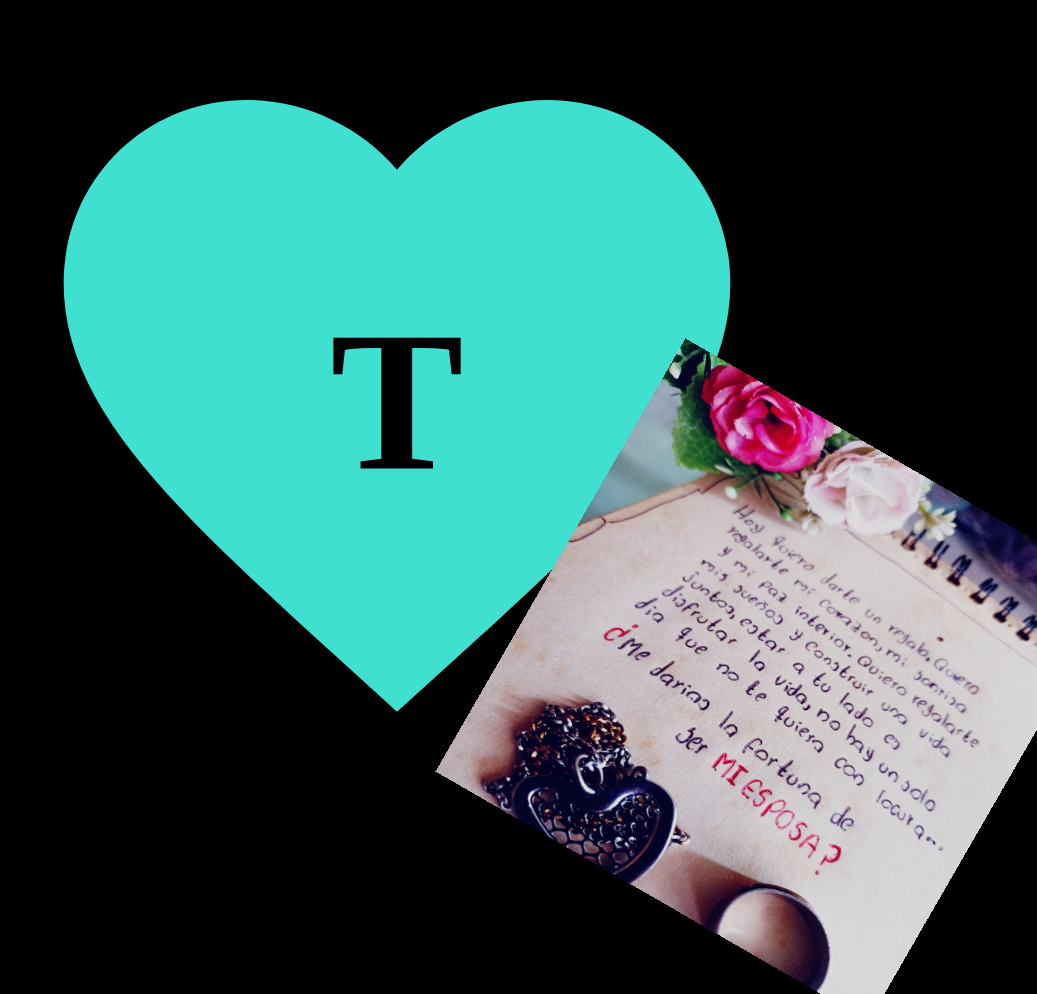
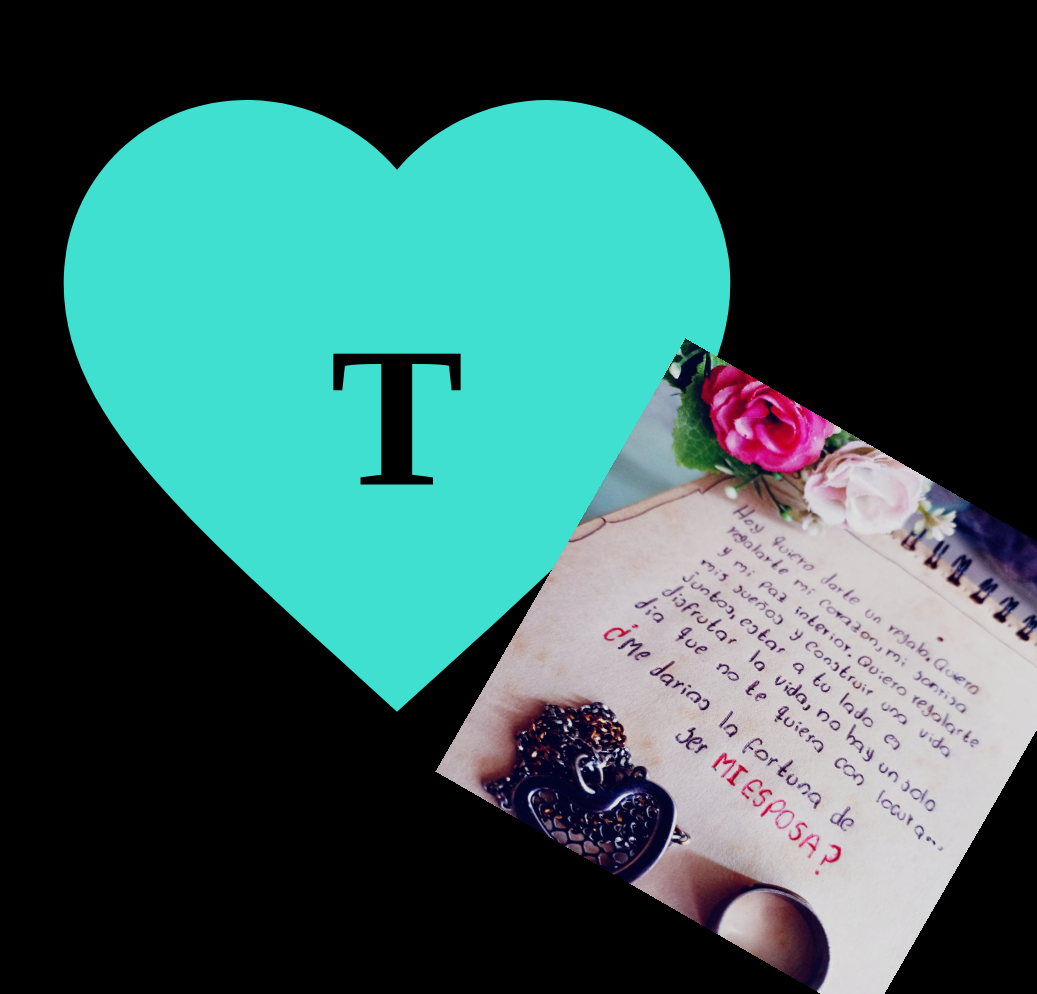
Before and after one commit to aquilezx/Tatty.github.io, a plain HTML site: page index.html in a window 1280 px wide. Shown: the top 994 px of the page, without its empty margins (243-1280 px from the left). Drawn offline with Linux system fonts and the light colour scheme.

Commit message:
Update index.html

```diff
--- a/index.html
+++ b/index.html
@@ -20,7 +20,7 @@
 
     a {
       position: absolute;
-      top: 50%;
+      top: 52%;
       left: 50%;
       transform: translate(-50%, -50%);
       font-size: 200px; /* Tamaño de fuente */
```
